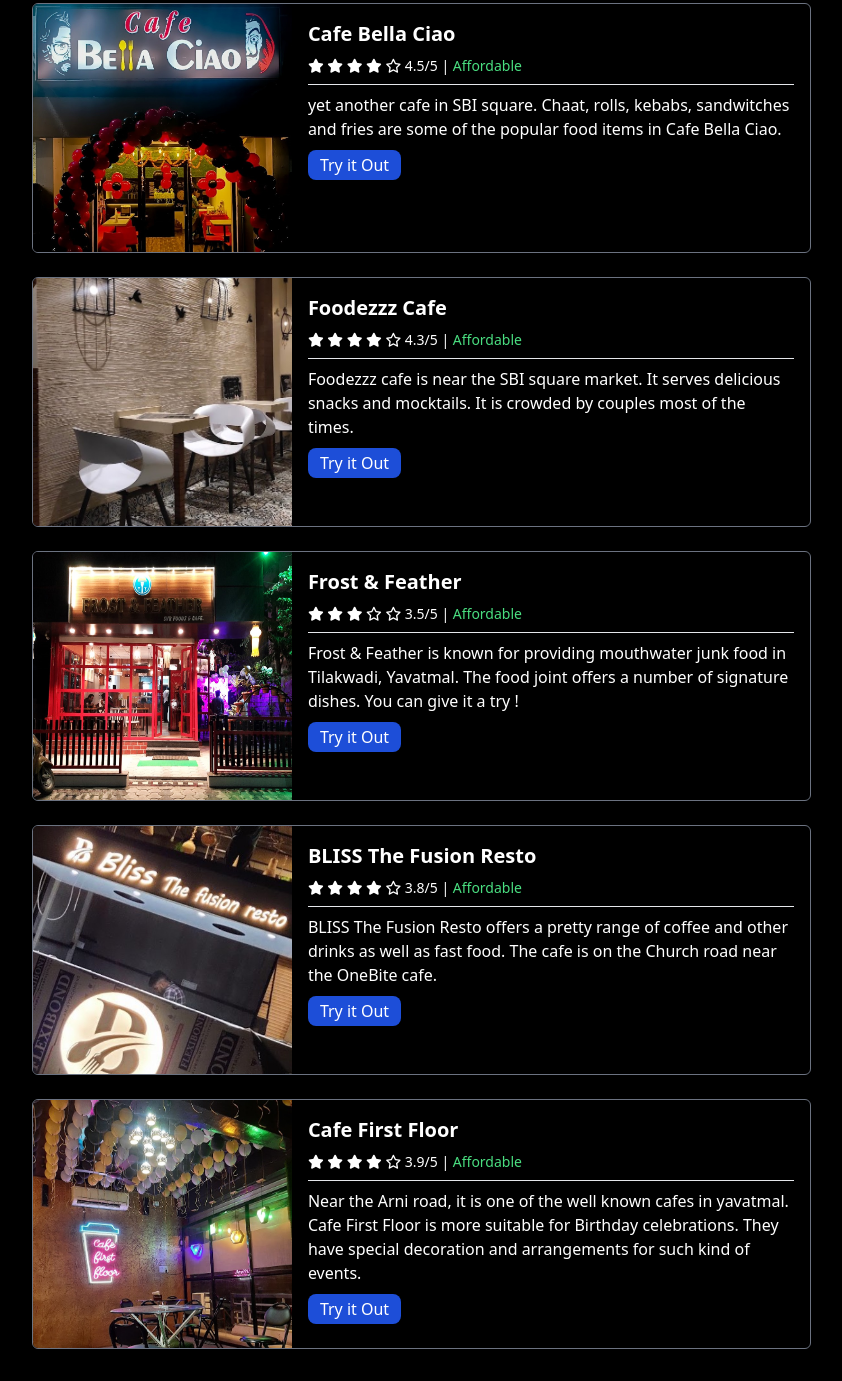
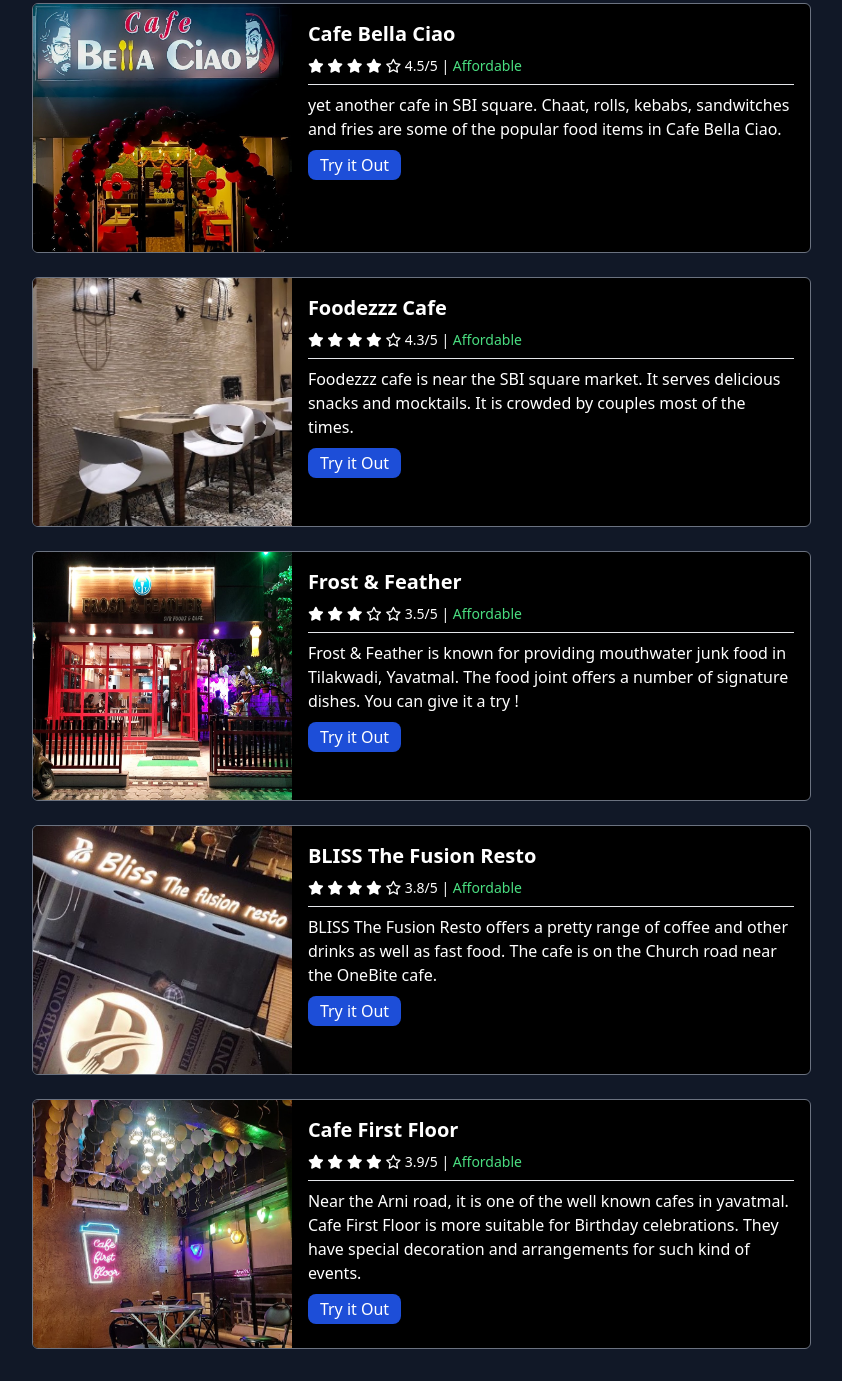
Before and after one commit to BhaveshKarnewar/explore_yavatmal, a website: page src/webpages/CafeRestro.html in a window 1280 px wide. Shown: the part 1291-2672 px from the top of the page, without its empty margins (16-858 px from the left). Drawn offline with Linux system fonts and the light colour scheme.

Commit message:
add data new

```diff
--- a/src/webpages/CafeRestro.html
+++ b/src/webpages/CafeRestro.html
@@ -13,7 +13,7 @@
       referrerpolicy="no-referrer"
     />
   </head>
-  <body class="bg-black">
+  <body class="bg-gray-900">
     <!-- header and  floated menu -->
 
     <header
@@ -112,7 +112,7 @@
           <!-- cafes list -->
 
           <div
-            class="sm:h-[250px] border-[1px] rounded-md overflow-hidden border-gray-500 grid sm:grid-cols-6 text-white"
+            class="bg-black sm:h-[250px] border-[1px] rounded-md overflow-hidden border-gray-500 grid sm:grid-cols-6 text-white"
           >
             <img
               class="sm:col-span-2 h-[100%] w-[100%]"
@@ -145,7 +145,7 @@
           </div>
 
           <div
-            class="sm:h-[250px] border-[1px] rounded-md overflow-hidden border-gray-500 grid sm:grid-cols-6 text-white"
+            class="bg-black sm:h-[250px] border-[1px] rounded-md overflow-hidden border-gray-500 grid sm:grid-cols-6 text-white"
           >
             <img
               class="sm:col-span-2 h-[100%] w-[100%]"
@@ -177,7 +177,7 @@
           </div>
 
           <div
-            class="sm:h-[250px] border-[1px] rounded-md overflow-hidden border-gray-500 grid sm:grid-cols-6 text-white"
+            class="bg-black sm:h-[250px] border-[1px] rounded-md overflow-hidden border-gray-500 grid sm:grid-cols-6 text-white"
           >
             <img
               class="sm:col-span-2 h-[100%] w-[100%]"
@@ -209,7 +209,7 @@
           </div>
 
           <div
-            class="sm:h-[250px] border-[1px] rounded-md overflow-hidden border-gray-500 grid sm:grid-cols-6 text-white"
+            class="bg-black sm:h-[250px] border-[1px] rounded-md overflow-hidden border-gray-500 grid sm:grid-cols-6 text-white"
           >
             <img
               class="sm:col-span-2 h-[100%] w-[100%]"
@@ -243,7 +243,7 @@
           </div>
 
           <div
-            class="sm:h-[250px] border-[1px] rounded-md overflow-hidden border-gray-500 grid sm:grid-cols-6 text-white"
+            class="bg-black sm:h-[250px] border-[1px] rounded-md overflow-hidden border-gray-500 grid sm:grid-cols-6 text-white"
           >
             <img
               class="sm:col-span-2 h-[100%] w-[100%]"
@@ -276,7 +276,7 @@
           </div>
 
           <div
-            class="sm:h-[250px] border-[1px] rounded-md overflow-hidden border-gray-500 grid sm:grid-cols-6 text-white"
+            class="bg-black sm:h-[250px] border-[1px] rounded-md overflow-hidden border-gray-500 grid sm:grid-cols-6 text-white"
           >
             <img
               class="sm:col-span-2 h-[100%] w-[100%]"
@@ -309,7 +309,7 @@
           </div>
 
           <div
-            class="sm:h-[250px] border-[1px] rounded-md overflow-hidden border-gray-500 grid sm:grid-cols-6 text-white"
+            class="bg-black sm:h-[250px] border-[1px] rounded-md overflow-hidden border-gray-500 grid sm:grid-cols-6 text-white"
           >
             <img
               class="sm:col-span-2 h-[100%] w-[100%]"
@@ -340,8 +340,9 @@
               >
             </div>
           </div>
+
           <div
-            class="sm:h-[250px] border-[1px] rounded-md overflow-hidden border-gray-500 grid sm:grid-cols-6 text-white"
+            class="bg-black sm:h-[250px] border-[1px] rounded-md overflow-hidden border-gray-500 grid sm:grid-cols-6 text-white"
           >
             <img
               class="sm:col-span-2 h-[100%] w-[100%]"
@@ -372,8 +373,9 @@
               >
             </div>
           </div>
+
           <div
-            class="sm:h-[250px] border-[1px] rounded-md overflow-hidden border-gray-500 grid sm:grid-cols-6 text-white"
+            class="bg-black sm:h-[250px] border-[1px] rounded-md overflow-hidden border-gray-500 grid sm:grid-cols-6 text-white"
           >
             <img
               class="sm:col-span-2 h-[100%] w-[100%]"
```
Also changed, not shown: src/Cafe_images/Tree_house.jpg, vercel.json (added).
